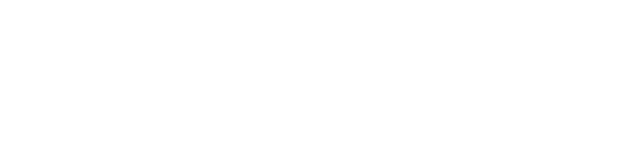
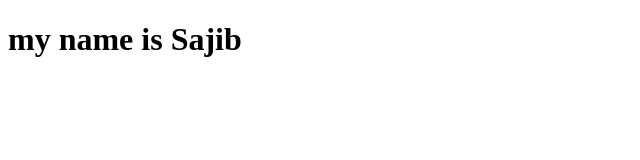
Before and after one commit to sajibeno/my-first-repo, a plain HTML site: page index.html in a window 1280 px wide. Shown: the whole page, without its empty margins (0-640 px from the left). Drawn offline with Linux system fonts and the light colour scheme.

Commit message:
header changed

```diff
--- a/index.html
+++ b/index.html
@@ -7,6 +7,8 @@
     <title>my-first-repo</title>
 </head>
 <body>
-
+    <h1>
+        my name is Sajib
+    </h1>
 </body>
 </html>
```
